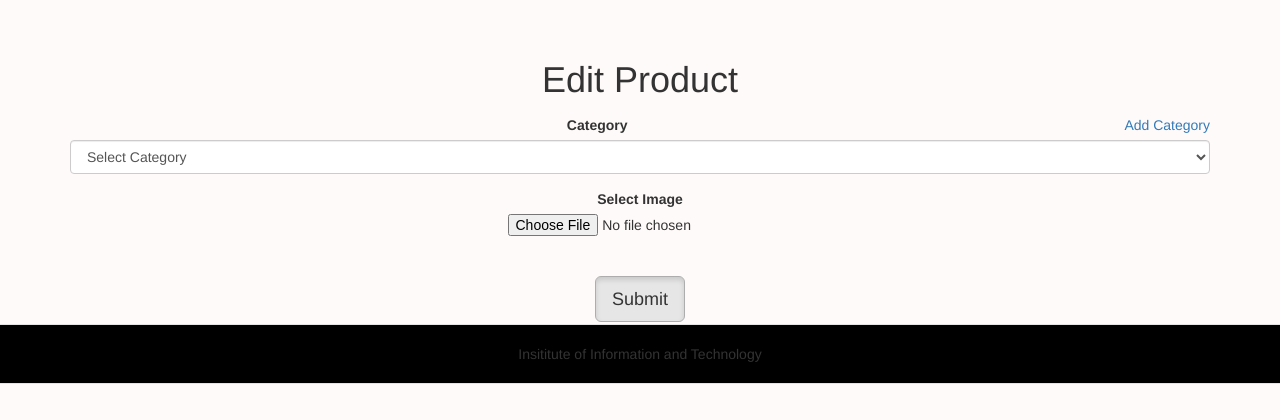
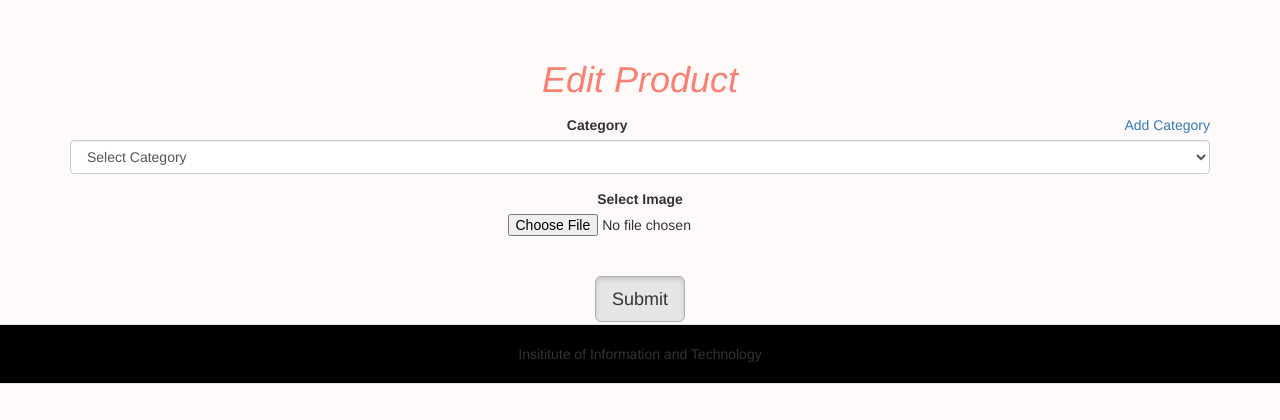
Before and after one commit to hazemtaha/Php_Cafteria_Project, a PHP site: page /views/EditProduct.php?id=1 in a window 1280 px wide. Shown: the part 52-472 px from the top of the page. Run offline with PHP 8.4, Linux system fonts and the light colour scheme; data that the repository does not hold is empty.

Commit message:
Update EditProduct.php

```diff
--- a/views/EditProduct.php
+++ b/views/EditProduct.php
@@ -93,7 +93,7 @@ tr , td{
     <div class="container">
         <div class="row">
             <div class="col-md-12" align="center">
-                <h1 tyle="color:Salmon ;font-style: oblique;">Edit Product</h1>
+                <h1 style="color:Salmon ;font-style: oblique;">Edit Product</h1>
                  <?php
                 echo '<form role="form" action="../models/editProduct.php?id='.$_GET['id'].'" method="post" enctype="multipart/form-data">';
 
```
